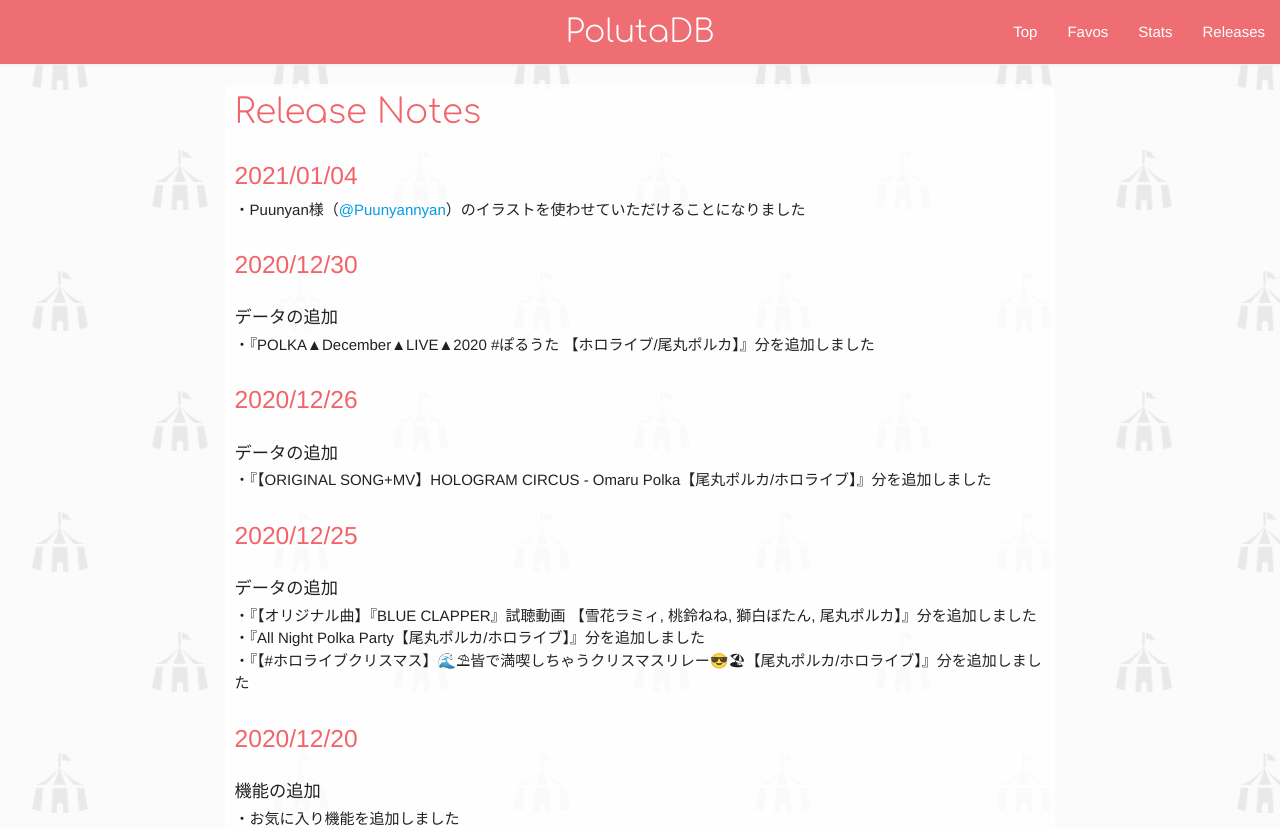
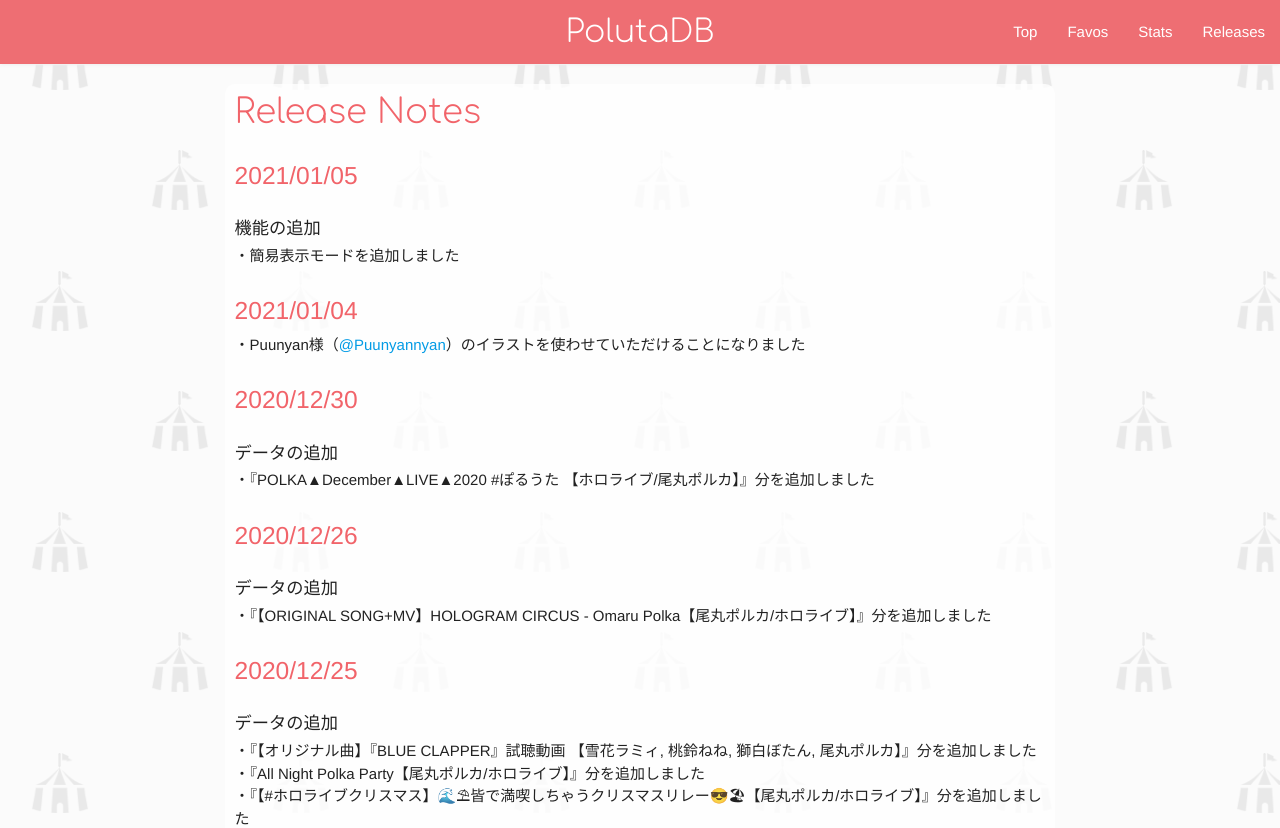
Before and after one commit to YunosukeY/polutadb, a React (Create React App) app: page /releases in a window 1280 px wide. Shown: the top 828 px of the page. Built offline with nearby package versions, Linux system fonts and the light colour scheme.

Commit message:
add release note

```diff
--- a/src/app/releases.tsx
+++ b/src/app/releases.tsx
@@ -5,6 +5,10 @@ export default function Releases() {
   return (
     <div className='pane' id='releases'>
       <h4>Release Notes</h4>
+      <Date date='2021/01/05' />
+      <AddFeature />
+      <Content content='簡易表示モードを追加しました' />
+
       <Date date='2021/01/04' />
       ・Puunyan様（<a href='https://twitter.com/Puunyannyan'>@Puunyannyan</a>）のイラストを使わせていただけることになりました
 
--- a/src/app/result.tsx
+++ b/src/app/result.tsx
@@ -123,7 +123,7 @@ export function SimpleResultTable(props: ResultTableProps) {
                 <div className='col s12 m9' style={{ textAlign: 'center' }}>
                   <h6>
                     『{getSong(singing.songId)}』
-                {getArtist(singing.songId)} <br />
+                    {getArtist(singing.songId)} <br />
                     {(singing.withInst === false) && <>アカペラ</>}
                     {(singing.withInst === false && singing.full === false) && <> </>}
                     {(singing.full === false) && <>ワンコーラス</>}
```
